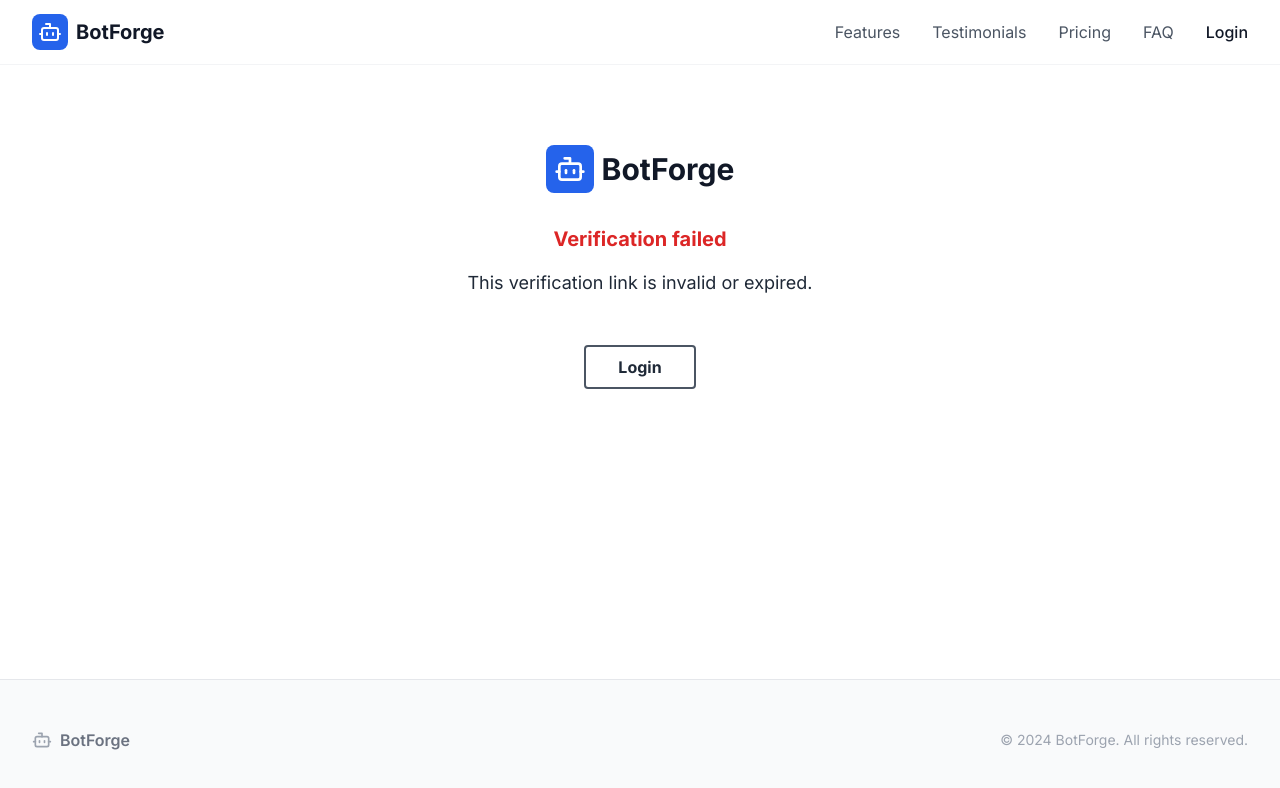
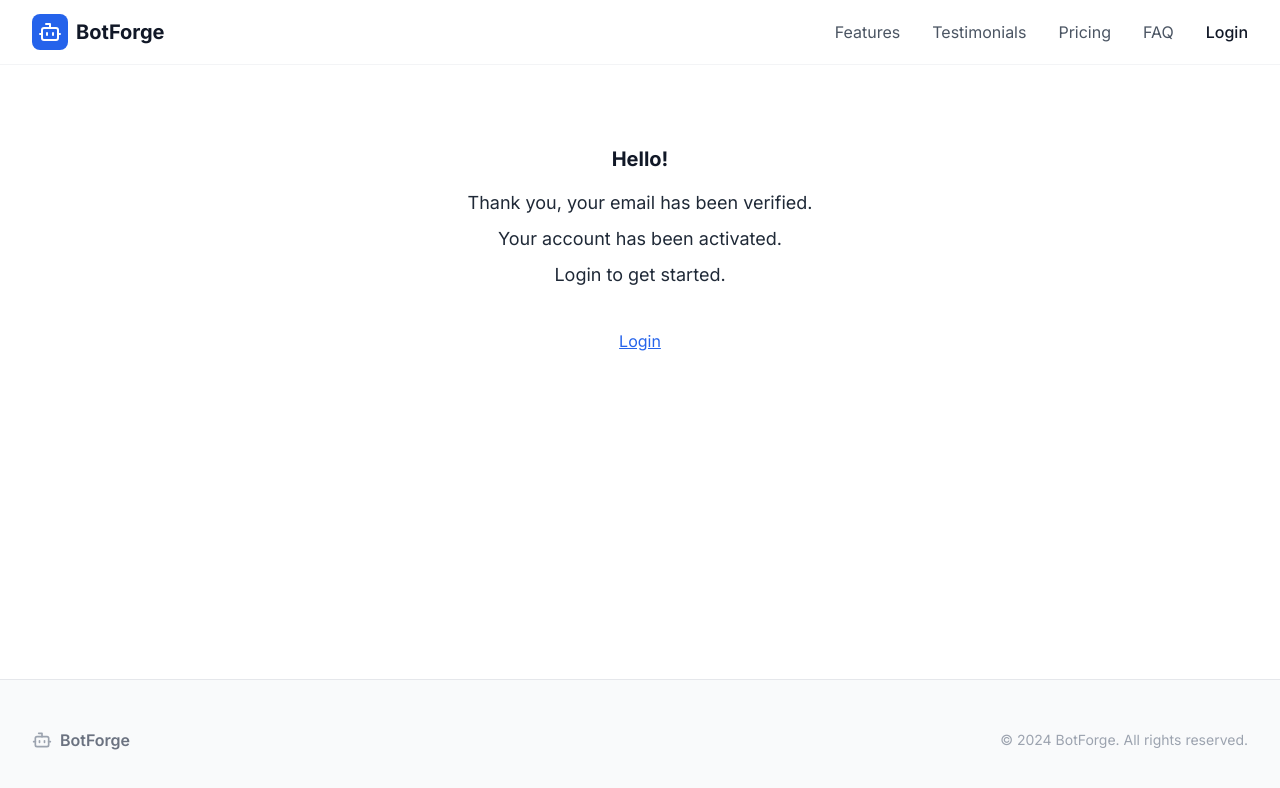
Before and after one commit to keithtyq/BotForge, a React (Vite) app in the folder botforge/: page /activated in a window 1280 px wide. Shown: the top 788 px of the page. Built offline with nearby package versions, Linux system fonts and the light colour scheme; no server answers.

Commit message:
fixed errors made in previous commit on org admin verification

```diff
--- a/botforge/App.tsx
+++ b/botforge/App.tsx
@@ -17,26 +17,28 @@ const TokenHandler = () => {
   const location = useLocation();
 
   React.useEffect(() => {
+    if (location.pathname !== "/activated") return;   //prevents breaking of operator invites
+
     const params = new URLSearchParams(location.search);
-    const token = params.get('token');
+    const token = params.get("token");
+    if (!token) return;
 
-    if (token) {
     // Remove token from URL
     navigate(location.pathname, { replace: true });
 
     authService.verifyEmail(token).then((res) => {
       if (res.ok) {
-          navigate('/activated');
+        navigate("/activated");
       } else {
         console.error("Verification failed:", res.error);
-          navigate('/login');
+        navigate("/login");
       }
     });
-    }
-  }, [location, navigate]);
+  }, [location.pathname, location.search, navigate]);
 
   return null;
 };
+
 
 // Layout Wrapper to pass props to Layout and render Outlet
 const LayoutWrapper = ({ isLoggedIn, onLogout }: { isLoggedIn: boolean, onLogout: () => void }) => {
--- a/botforge/components/Auth.tsx
+++ b/botforge/components/Auth.tsx
@@ -1,8 +1,8 @@
-import React, { useEffect, useState } from 'react';
+import React, { useState } from 'react';
 import { PageView, User } from '../types';
 import { Bot, AlertCircle, Loader2 } from 'lucide-react';
 import { authService } from '../api';
-import { Link, useNavigate, useSearchParams } from 'react-router-dom';
+import { Link } from 'react-router-dom';
 
 
 interface AuthProps {
@@ -11,7 +11,6 @@ interface AuthProps {
 }
 
 export const Auth: React.FC<AuthProps> = ({ view, onLoginSuccess }) => {
-  const navigate = useNavigate();
   const [formData, setFormData] = useState({
     username: '',
     password: '',
@@ -24,25 +23,6 @@ export const Auth: React.FC<AuthProps> = ({ view, onLoginSuccess }) => {
   const [isLoading, setIsLoading] = useState(false);
   const [showSuccessMessage, setShowSuccessMessage] = useState(false);
   const [verifyToken, setVerifyToken] = useState<string | null>(null);
-  const [searchParams] = useSearchParams();
-  const [verifyOk, setVerifyOk] = useState<boolean | null>(null);
-
-  useEffect(() => {
-  if (view !== PageView.ACTIVATED) return;
-
-    setVerifyOk(null);
-
-    const token = searchParams.get('token');
-    if (!token) {
-      setVerifyOk(false);
-      return;
-    }
-
-    (async () => {
-      const res = await authService.verifyEmail(token);
-      setVerifyOk(res.ok === true);
-    })();
-  }, [view, searchParams]);
 
   const handleChange = (e: React.ChangeEvent<HTMLInputElement | HTMLSelectElement>) => {
     setFormData({ ...formData, [e.target.name]: e.target.value });
@@ -307,48 +287,20 @@ export const Auth: React.FC<AuthProps> = ({ view, onLoginSuccess }) => {
   }
   // Account Activated View (Redirected after email verification)
   if (view === PageView.ACTIVATED) {
-    if (verifyOk === null) {
-      return (
-        <div className="flex justify-center items-center py-20">
-          <Loader2 className="animate-spin h-6 w-6 text-gray-700" />
-        </div>
-      );
-    }
-
     return (
       <div className="flex flex-col items-center justify-center py-20 px-4">
-        <div className="flex items-center gap-2 mb-8">
-          <div className="bg-blue-600 p-2 rounded-lg">
-            <Bot className="h-8 w-8 text-white" />
-          </div>
-          <span className="text-3xl font-bold text-gray-900">BotForge</span>
-        </div>
+        <h3 className="text-xl font-bold text-gray-900 mb-4">Hello!</h3>
+        <p className="text-gray-800 text-lg mb-2">Thank you, your email has been verified.</p>
+        <p className="text-gray-800 text-lg mb-2">Your account has been activated.</p>
+        <p className="text-gray-800 text-lg">Login to get started.</p>
 
-        {verifyOk ? (
-          <>
-            <h3 className="text-xl font-bold text-gray-900 mb-4">Hello!</h3>
-            <p className="text-gray-800 text-lg mb-2">Thank you, your email has been verified.</p>
-            <p className="text-gray-800 text-lg mb-2">Your account has been activated.</p>
-            <p className="text-gray-800 text-lg">Login to get started.</p>
-          </>
-        ) : (
-          <>
-            <h3 className="text-xl font-bold text-red-600 mb-4">Verification failed</h3>
-            <p className="text-gray-800 text-lg mb-2">
-              This verification link is invalid or expired.
-            </p>
-          </>
-        )}
-
-        <Link
-          to="/login"
-          className="mt-10 bg-white border-2 border-gray-600 text-gray-800 font-bold py-2 px-8 rounded hover:bg-gray-50 transition-colors"
-        >
+        <Link to="/login" className="mt-10 underline text-blue-600">
           Login
         </Link>
       </div>
     );
   }
 
+
   return null;
 };
```
Lines whose indentation alone changed are shown as unchanged.
